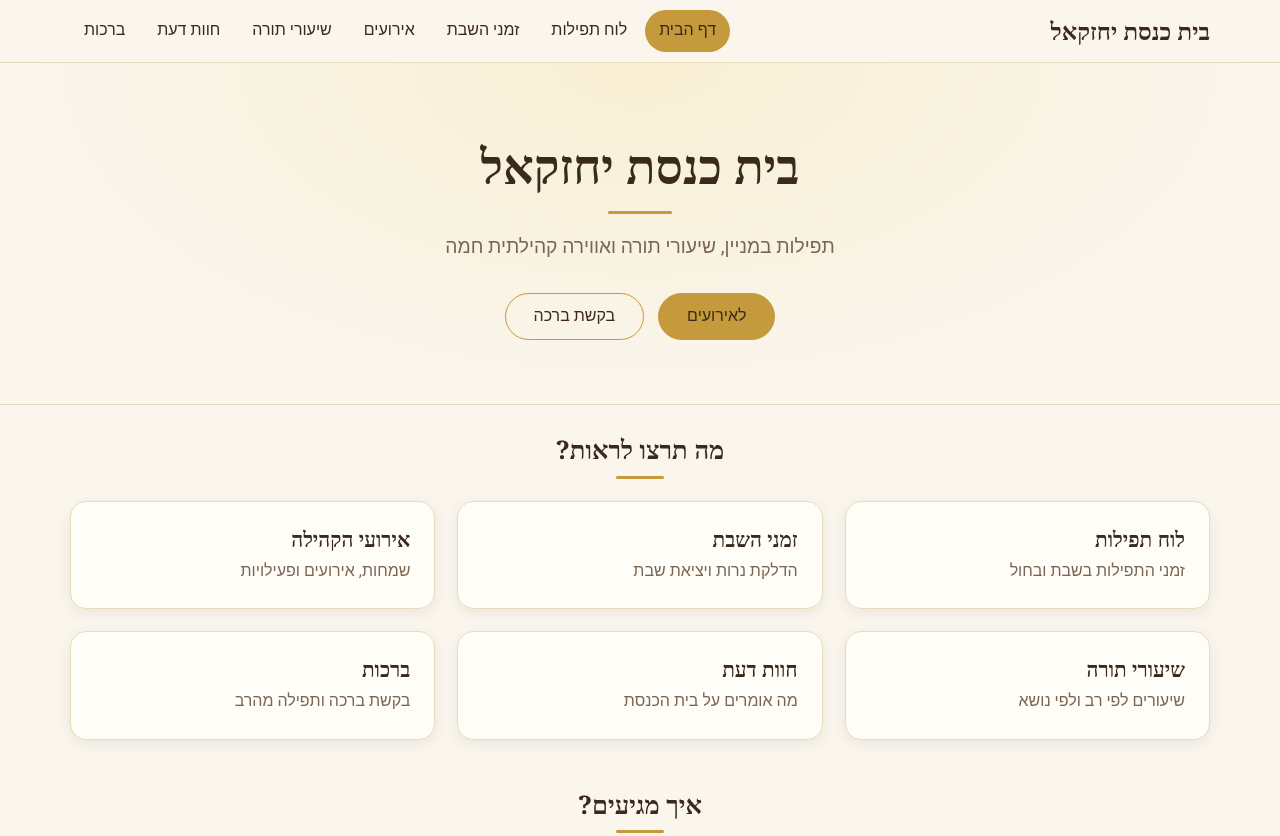
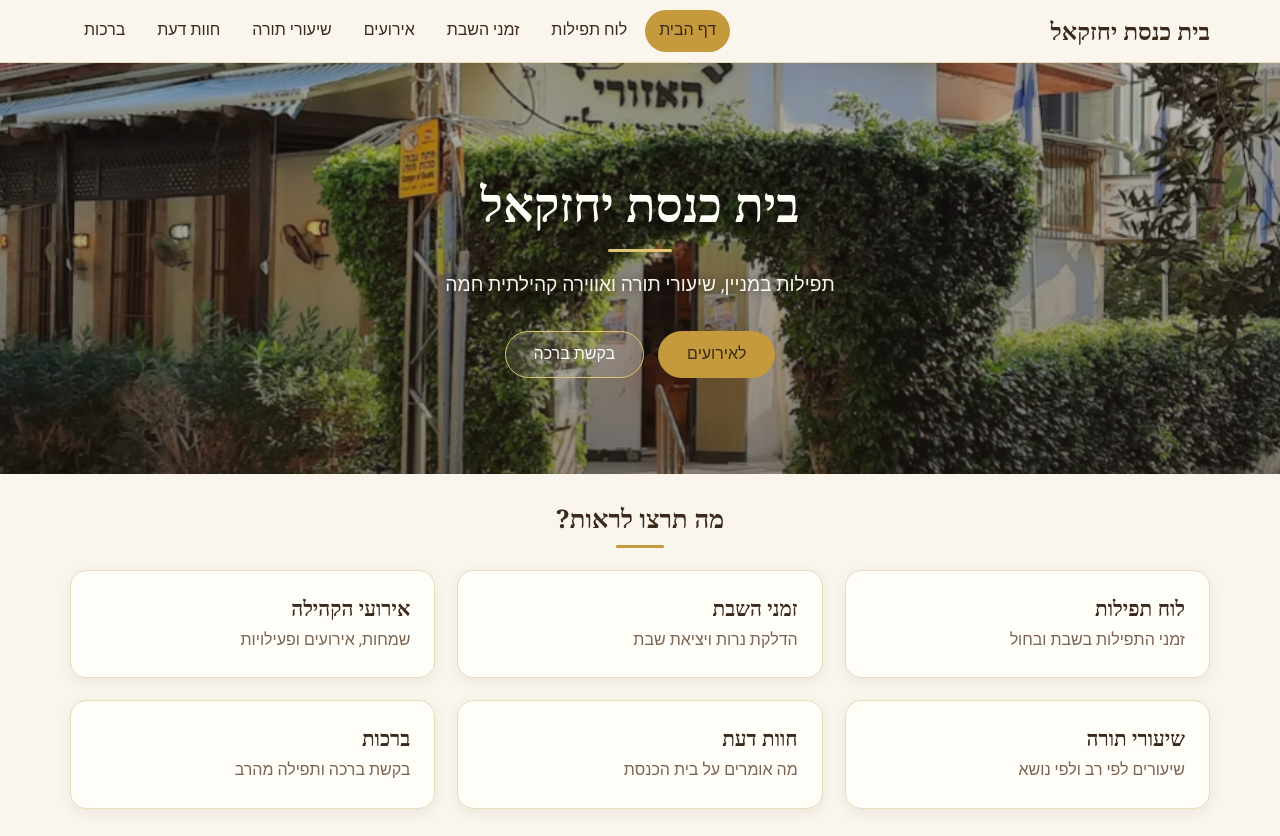
Before and after one commit to zipi-dev/beit-knesset-yehezkel, a plain HTML site: page client/index.html in a window 1280 px wide. Shown: the top 836 px of the page. Drawn offline with Linux system fonts and the light colour scheme; no server answers; a web font is replaced by a local one.

Commit message:
Update css

```diff
--- a/client/css/home.css
+++ b/client/css/home.css
@@ -1,17 +1,41 @@
 /* =====================================================
    home.css - דף הבית (index.html). נשען על המשתנים של base.css
    ===================================================== */
+
+/* ---------- אזור הפתיחה (hero) עם תמונת בית הכנסת ברקע ----------
+   כדי להחליף תמונה - משנים את הכתובת ב-url(...) בכלל .hero::before
+   כדי להבליט את התמונה יותר - מקטינים את המספרים האחרונים ב-rgba בכלל .hero::after
+   כדי להחשיך אותה יותר - מגדילים אותם
+   כדי להוסיף טשטוש קל - מוסיפים ל-.hero::before את השורה: filter: blur(3px);  */
 .hero {
-    padding: 72px 20px 64px;
+    position: relative;
+    isolation: isolate;
+    overflow: hidden;
+    padding: 110px 20px 96px;
     text-align: center;
-    color: var(--ink);
-    background: radial-gradient(ellipse at 50% 0%, var(--gold-100) 0%, var(--bg) 72%);
-    border-bottom: 1px solid var(--border);
+    color: var(--cream-50);
+    background: var(--ink);
 }
-.hero h1 { font-size: 3rem; font-weight: 700; color: var(--ink); }
-.hero h1::after { content: ''; display: block; width: 64px; height: 3px; margin: 14px auto 0; background: var(--gold-500); border-radius: 2px; }
-.hero p { max-width: 580px; margin: 18px auto 0; font-size: 1.2rem; color: var(--ink-soft); }
+.hero::before {
+    content: '';
+    position: absolute;
+    inset: 0;
+    z-index: -2;
+    background: url('../assest/images/beitKneset.png') center / cover no-repeat;
+}
+.hero::after {
+    content: '';
+    position: absolute;
+    inset: 0;
+    z-index: -1;
+    background: linear-gradient(180deg, rgba(40, 28, 18, 0.30) 0%, rgba(40, 28, 18, 0.50) 100%);
+}
+.hero h1 { font-size: 3rem; font-weight: 700; color: var(--cream-50); text-shadow: 0 2px 16px rgba(0, 0, 0, 0.55); }
+.hero h1::after { content: ''; display: block; width: 64px; height: 3px; margin: 14px auto 0; background: var(--gold-300); border-radius: 2px; }
+.hero p { max-width: 580px; margin: 18px auto 0; font-size: 1.2rem; color: var(--cream-100); text-shadow: 0 1px 10px rgba(0, 0, 0, 0.6); }
 .hero-actions { display: flex; flex-wrap: wrap; justify-content: center; gap: 14px; margin-top: 30px; }
+.hero .btn-outline { color: var(--cream-50); border-color: var(--gold-300); background: rgba(255, 253, 248, 0.10); }
+.hero .btn-outline:hover { color: var(--ink); background: var(--gold-300); border-color: var(--gold-300); }
 
 /* פס זמני שבת בדף הבית (נוצר ב-js/home.js) */
 .shabbat-strip { display: flex; flex-wrap: wrap; justify-content: center; gap: 10px; margin-top: 28px; }
@@ -37,7 +61,7 @@
 .home-card:hover h3 { color: var(--gold-700); }
 
 @media (max-width: 600px) {
-    .hero { padding: 48px 16px 44px; }
+    .hero { padding: 72px 16px 64px; }
     .hero h1 { font-size: 2.1rem; }
 }
 
```
